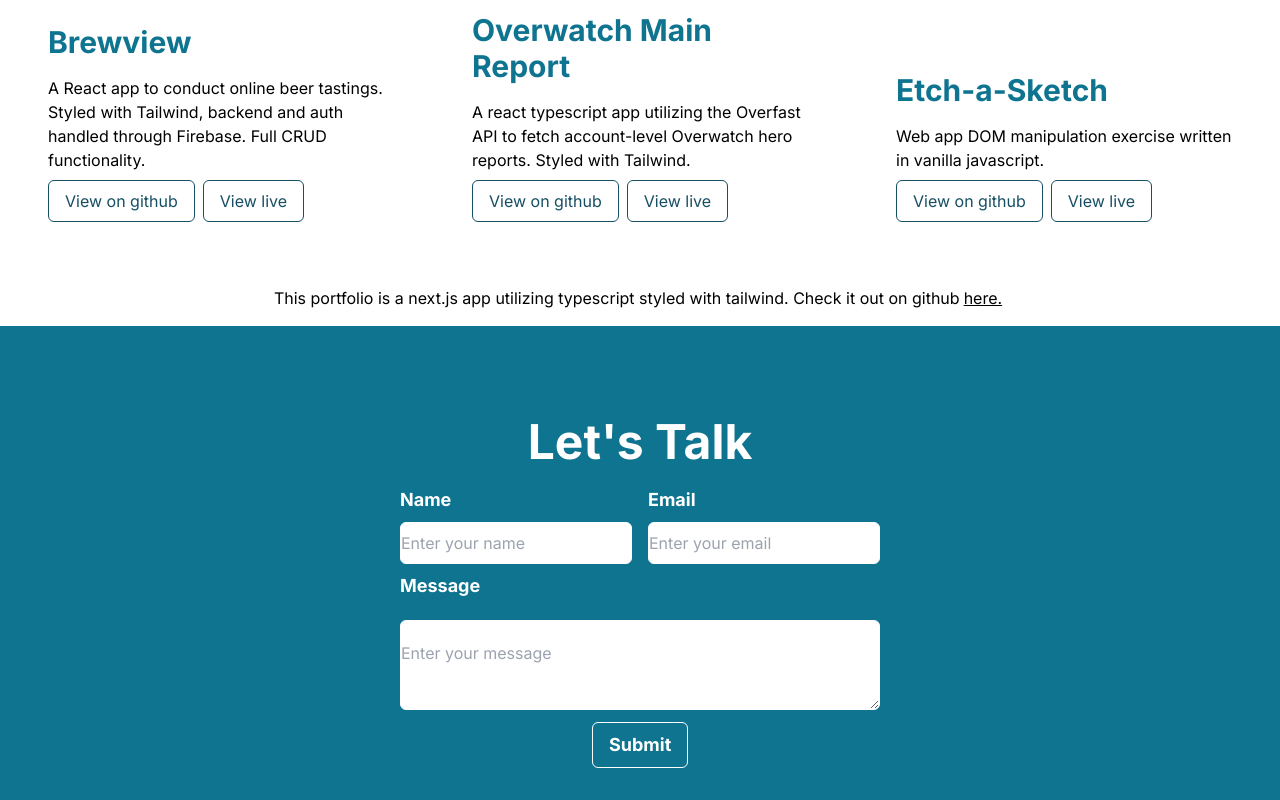
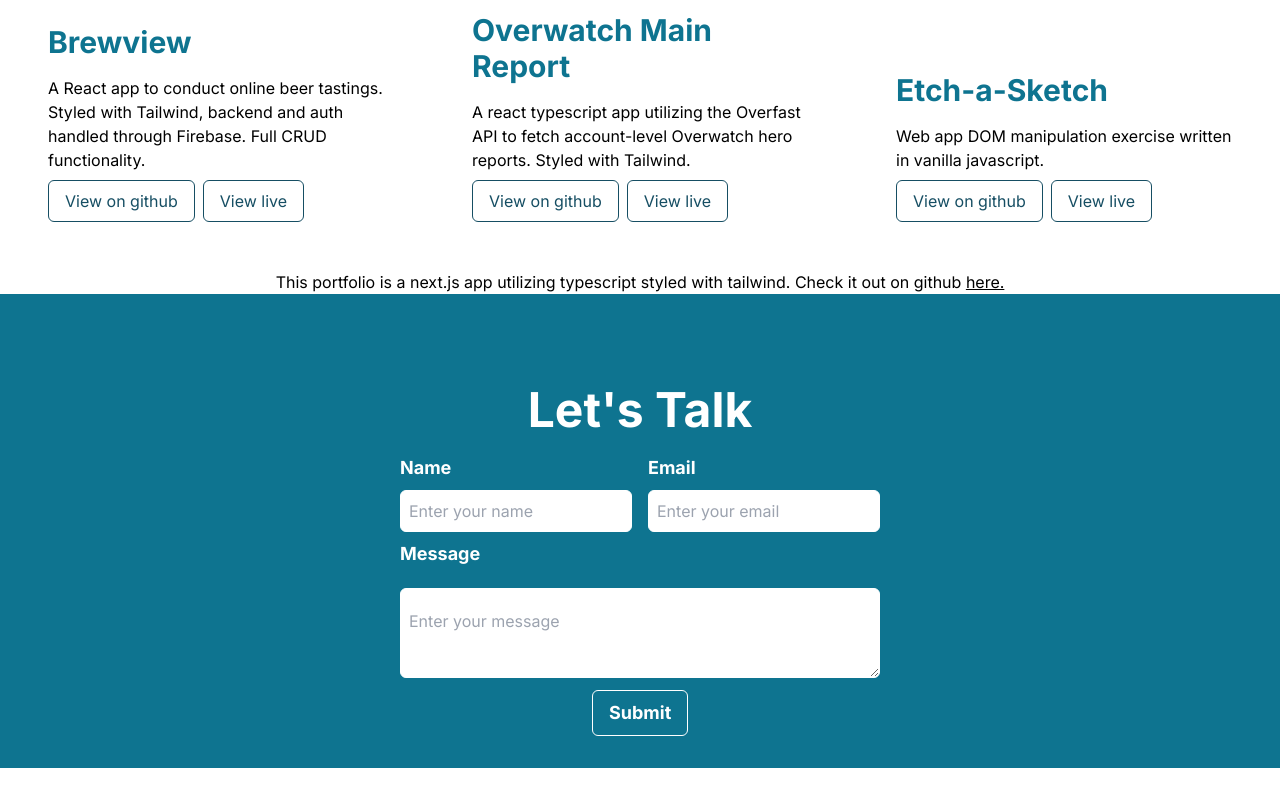
Before and after one commit to Alienatedlabor/react-portfolio, a Next.js app: page / in a window 1280 px wide. Shown: the part 1578-2378 px from the top of the page. After the commit the page ends 2346 px from the top, so only its background shows below. Built offline with nearby package versions, Linux system fonts and the light colour scheme.

Commit message:
fix placeholder, fix portfolio github link

```diff
--- a/components/ContactMe.tsx
+++ b/components/ContactMe.tsx
@@ -78,7 +78,7 @@
             <label className="text-lg font-bold py-2  text-white">Name</label>
             <input
               required
-              className="border-white border rounded-md py-2"
+              className="border-white border rounded-md px-2 py-2"
               type="text"
               name="user_name"
               placeholder="Enter your name"
@@ -89,7 +89,7 @@
             <input
               placeholder="Enter your email"
               required
-              className="border-white border rounded-md py-2 "
+              className="border-white border rounded-md px-2 py-2 "
               type="email"
               name="user_email"
             />
@@ -100,7 +100,7 @@
           <textarea
             placeholder="Enter your message"
             required
-            className="border-white border  py-5 my-3 rounded-md bg-[rgba(255, 255, 255, 0.12)]"
+            className="border-white border px-2  py-5 my-3 rounded-md bg-[rgba(255, 255, 255, 0.12)]"
             name="message"
           />
         </div>
--- a/pages/index.tsx
+++ b/pages/index.tsx
@@ -175,14 +175,15 @@
               demoLink="https://alienatedlabor.github.io/Etch-a-Sketch/"
             />
           </div>
-          <div className="flex justify-center">
-            <p className="flex justify-center py-4">
+          <div className="text-center">
+            <p className="">
               This portfolio is a next.js app utilizing typescript styled with
-              tailwind. Check it out on github
+              tailwind. Check it out on github{' '}
               <a
-                className="underline hover:text-cyan-700 px-1"
+                className="underline hover:text-cyan-700"
                 href="https://github.com/Alienatedlabor/react-portfolio"
               >
+                {' '}
                 here.
               </a>
             </p>
```
